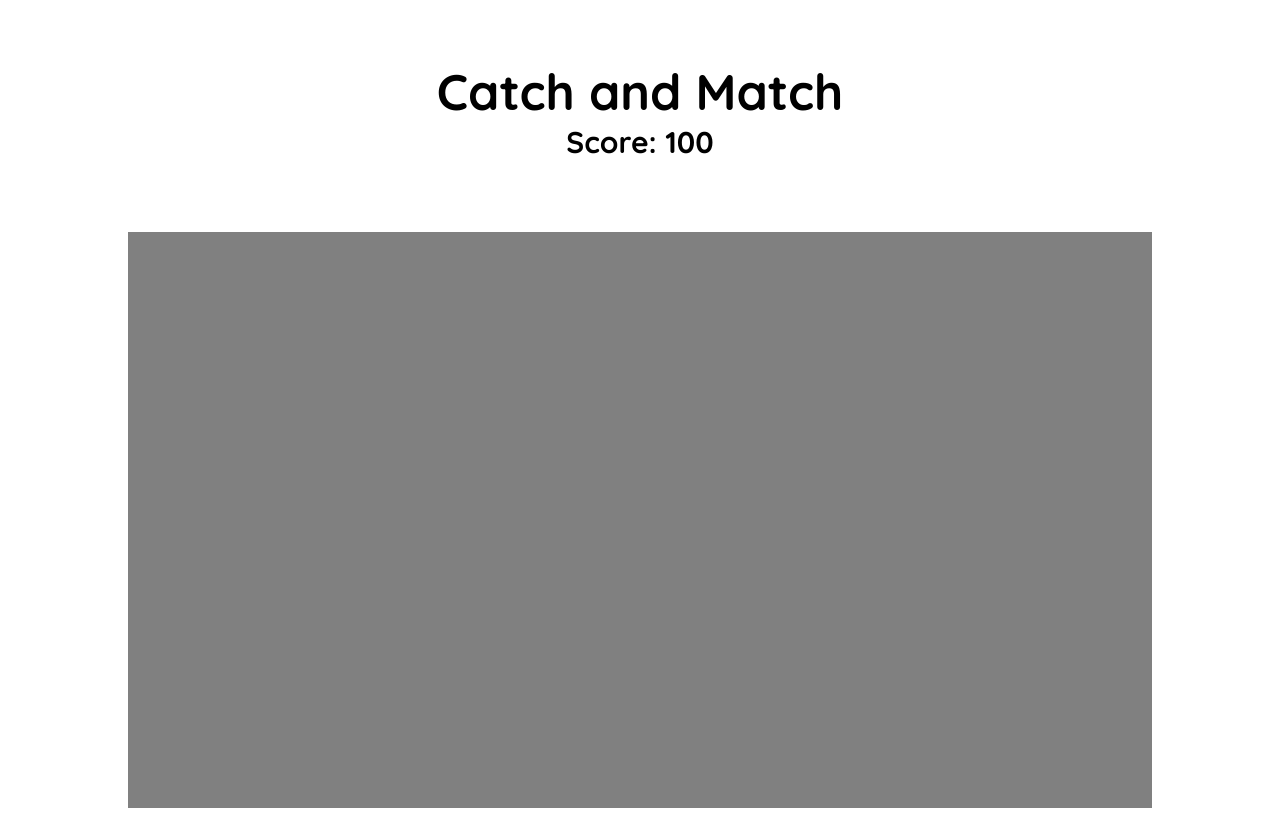
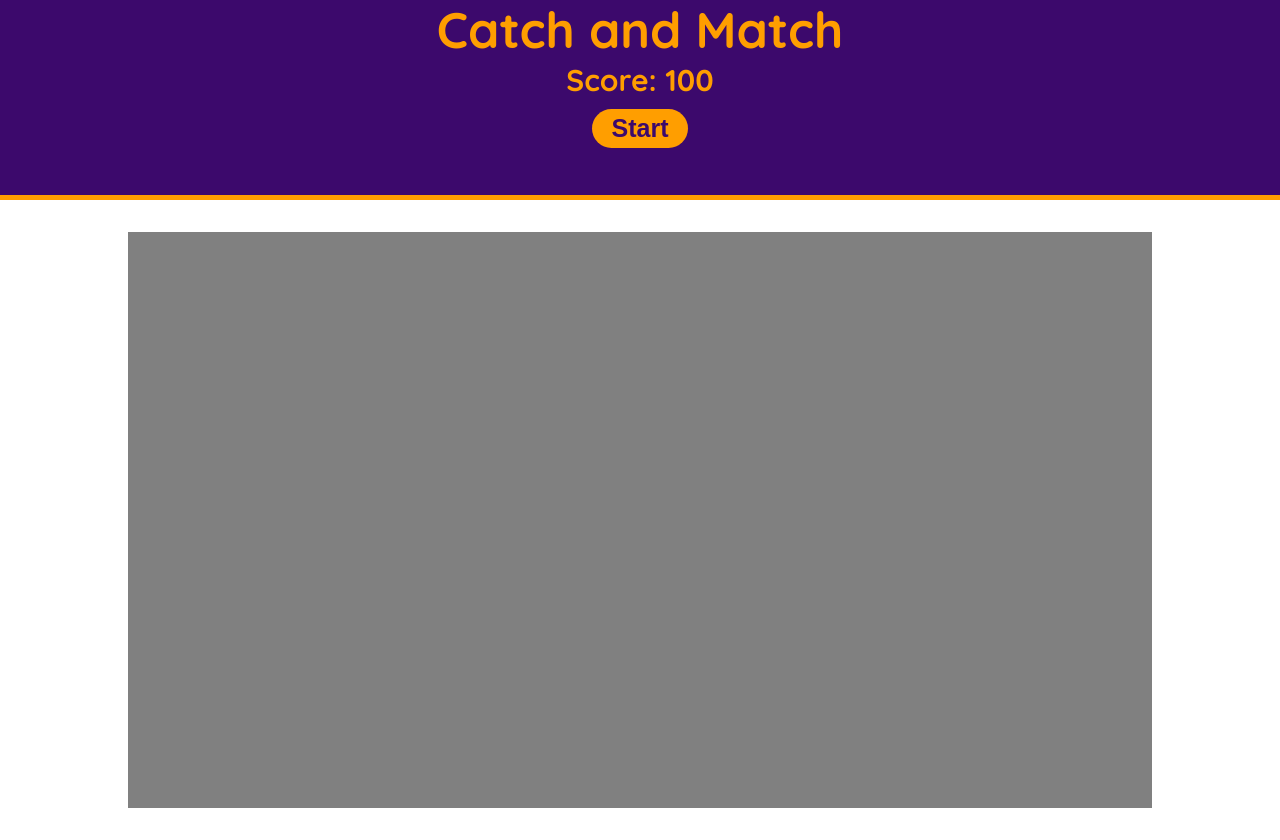
Before and after one commit to MhmtMutlu/redux-memory-game, a React (Create React App) app: page / in a window 1280 px wide. Built offline with nearby package versions, Linux system fonts and the light colour scheme.

Commit message:
UI: Header component was editted and start button was added.

```diff
--- a/src/components/Header/Header.tsx
+++ b/src/components/Header/Header.tsx
@@ -1,11 +1,12 @@
 import React from "react";
-import { HeaderContainer, HeaderTitle, Score } from "./styles";
+import { HeaderContainer, HeaderTitle, Score, StartButton } from "./styles";
 
 const Header: React.FC = () => {
   return (
     <HeaderContainer>
       <HeaderTitle>Catch and Match</HeaderTitle>
       <Score>Score: 100</Score>
+      <StartButton>Start</StartButton>
     </HeaderContainer>
   );
 };
--- a/src/components/Header/styles.ts
+++ b/src/components/Header/styles.ts
@@ -1,17 +1,59 @@
 import styled from "styled-components";
 
 export const HeaderContainer = styled.div`
+  grid-area: Header;
   display: flex;
   flex-direction: column;
   justify-content: center;
   align-items: center;
-  margin-top: 20px;
+  padding: 50px 0 100px;
+  background-color: var(--purple-color);
+  color: var(--orange-color);
+  border-bottom: 5px solid var(--orange-color);
+
+  @media (max-width: 440px) {
+    padding: 50px 0 120px;
+  }
 `;
 
 export const HeaderTitle = styled.h1`
   font-size: 50px;
+
+  @media (max-width: 440px) {
+    font-size: 30px;
+  }
+
+  @media (max-width: 260px) {
+    font-size: 20px;
+  }
+
 `;
 
 export const Score = styled.h3`
   font-size: 30px;
+
+  @media (max-width: 440px) {
+    font-size: 15px;
+  }
 `;
+
+export const StartButton = styled.button`
+  color: var(--purple-color);
+  background-color: var(--orange-color);
+  font-size: 25px;
+  font-weight: bold;
+  padding: 5px 20px;
+  border: none;
+  border-radius: 20px;
+  margin-top: 10px;
+  transition: .4s;
+
+  @media (max-width: 440px) {
+    font-size: 15px;
+  }
+
+  &:hover {
+    cursor: pointer;
+    transform: scale(1.1);
+  }
+`;
```
